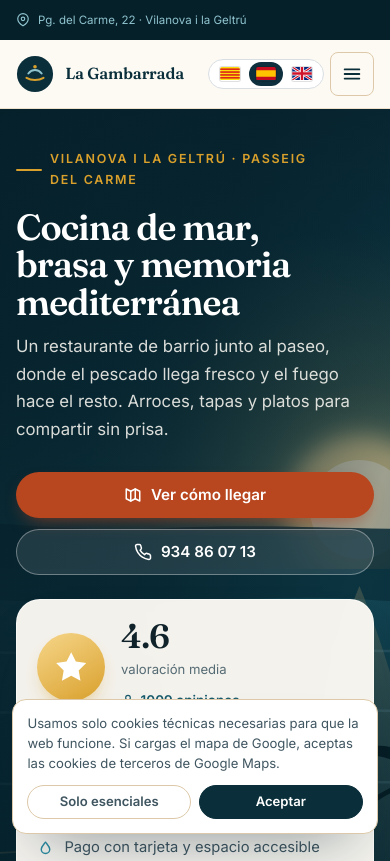
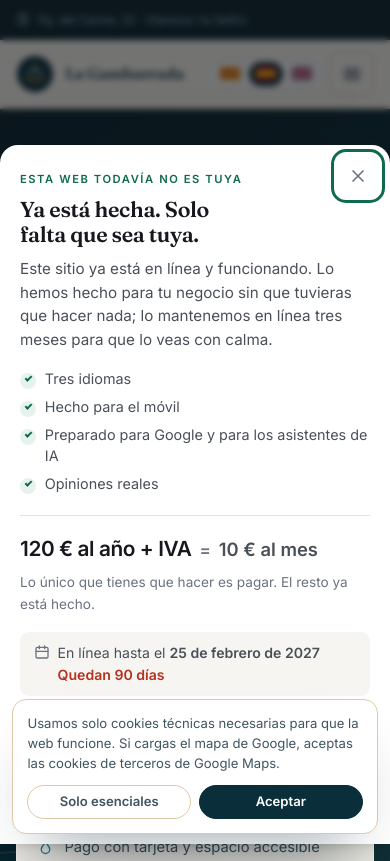
Before and after one commit to yourdataweb/lagambarrada, a plain HTML site: page es/index.html in a window 390 px wide. Shown: the top 861 px of the page. Drawn offline with Linux system fonts and the light colour scheme.

Commit message:
Offer panel: state the offer, take the decision
Adds the branded offer dialog to every site: what the site is, that it is already live,
the price with its monthly equivalence, the date it comes down, and two actions (buy,
contact). Closable, with a quiet reopen pill so the decision is deferred not lost.

Ends are per site at launch + 3 months. buyUrl/offerEmail are read from data.json; when
they are empty the primary action is the phone call and no second button is shown, so
two controls never lead to the same place.

```diff
--- /dev/null
+++ b/assets/css/offer-panel.css
@@ -0,0 +1,313 @@
+/* ==========================================================================
+   Offer panel — the conversion surface for a site that is live but unbought.
+   Repo: yourdataweb/site-components
+   Vendored into each site at assets/css/offer-panel.css and pinned by
+   src/components.lock.
+
+   Colour strategy, and why:
+   - The site's own accent stays on the site. The panel uses a single high-contrast
+     action colour for the primary CTA and nothing else, so the eye has exactly one
+     place to go. Two competing accents is the most common reason a dialog gets read
+     and not acted on.
+   - The primary CTA is the only element on the panel with a filled background. The
+     secondary is a quiet outline: it must be findable, not tempting.
+   - Urgency is carried by a warm red *only* on the deadline line, never on the CTA.
+     A red button reads as error; a red date reads as a deadline.
+
+   The panel is an overlay, never the page: it can be closed and the site content is
+   untouched underneath.
+   ========================================================================== */
+
+html.sm-offer-open,
+html.sm-offer-open body {
+  overflow: hidden;
+}
+
+/* The cookie notice is a legal surface and must stay reachable while the panel is
+   open: a visitor cannot be asked to accept or decline tracking behind a modal. It
+   is raised above the backdrop and the panel never covers its bottom edge. */
+html.sm-offer-open #cookiebar,
+html.sm-offer-open .cookiebar,
+html.sm-offer-open #cookie-banner {
+  z-index: 300;
+}
+
+.sm-offer {
+  --offer-ink: #16181d;
+  --offer-ink-soft: #4a5058;
+  --offer-muted: #6b7280;
+  --offer-paper: #ffffff;
+  --offer-line: #e6e3dd;
+  --offer-action: #0f6b4f;      /* one action colour, WCAG AA on white at 5.9:1 */
+  --offer-action-hover: #0b5440;
+  --offer-urgent: #b4321f;      /* deadline only */
+
+  position: fixed;
+  inset: 0;
+  z-index: 200;
+  display: flex;
+  align-items: center;
+  justify-content: center;
+  padding: 1rem;
+  font-family: Inter, -apple-system, BlinkMacSystemFont, "Segoe UI", Roboto, sans-serif;
+  -webkit-font-smoothing: antialiased;
+}
+
+.sm-offer__backdrop {
+  position: absolute;
+  inset: 0;
+  background: rgba(16, 18, 22, .58);
+  backdrop-filter: blur(3px);
+}
+
+.sm-offer__panel {
+  position: relative;
+  width: min(100%, 30rem);
+  max-height: calc(100vh - 2rem);
+  overflow-y: auto;
+  background: var(--offer-paper);
+  color: var(--offer-ink);
+  border-radius: 16px;
+  padding: 2rem 2rem 1.5rem;
+  box-shadow: 0 30px 80px -32px rgba(0, 0, 0, .55), 0 2px 8px rgba(0, 0, 0, .10);
+  animation: sm-offer-in .28s cubic-bezier(.22, 1, .36, 1);
+}
+
+@keyframes sm-offer-in {
+  from { opacity: 0; transform: translateY(12px) scale(.985); }
+  to   { opacity: 1; transform: none; }
+}
+@media (prefers-reduced-motion: reduce) {
+  .sm-offer__panel { animation: none; }
+}
+
+/* Close: top-right, 44px hit area, muted but not hidden. */
+.sm-offer__close {
+  position: absolute;
+  top: .6rem;
+  right: .6rem;
+  width: 44px;
+  height: 44px;
+  display: inline-flex;
+  align-items: center;
+  justify-content: center;
+  border: 0;
+  border-radius: 10px;
+  background: transparent;
+  color: var(--offer-muted);
+  cursor: pointer;
+}
+.sm-offer__close:hover { background: #f3f1ed; color: var(--offer-ink); }
+.sm-offer__close:focus-visible { outline: 3px solid var(--offer-action); outline-offset: 2px; }
+
+.sm-offer__kicker {
+  margin: 0 0 .55rem;
+  font-size: .7rem;
+  font-weight: 700;
+  letter-spacing: .14em;
+  text-transform: uppercase;
+  color: var(--offer-action);
+}
+
+.sm-offer__title {
+  margin: 0 0 .6rem;
+  font-family: Fraunces, Georgia, serif;
+  font-size: 1.6rem;
+  line-height: 1.15;
+  letter-spacing: -.015em;
+  color: var(--offer-ink);
+  padding-right: 2rem;
+}
+
+.sm-offer__lead {
+  margin: 0 0 1.1rem;
+  font-size: .95rem;
+  line-height: 1.55;
+  color: var(--offer-ink-soft);
+}
+
+/* Feature list: scannable, checkmarks, no icons fighting for attention. */
+.sm-offer__features {
+  margin: 0 0 1.25rem;
+  padding: 0;
+  list-style: none;
+  display: grid;
+  gap: .45rem;
+}
+.sm-offer__feature {
+  position: relative;
+  padding-left: 1.55rem;
+  font-size: .9rem;
+  line-height: 1.45;
+  color: var(--offer-ink-soft);
+}
+.sm-offer__feature::before {
+  content: "";
+  position: absolute;
+  left: 0;
+  top: .28rem;
+  width: 1rem;
+  height: 1rem;
+  border-radius: 50%;
+  background: #e7f2ed;
+}
+.sm-offer__feature::after {
+  content: "";
+  position: absolute;
+  left: .29rem;
+  top: .47rem;
+  width: .42rem;
+  height: .24rem;
+  border-left: 2px solid var(--offer-action);
+  border-bottom: 2px solid var(--offer-action);
+  transform: rotate(-45deg);
+}
+
+/* Price: the yearly figure and its monthly equivalent bound by an equals sign, so
+   they cannot be read as two separate charges. */
+.sm-offer__price {
+  display: flex;
+  align-items: baseline;
+  flex-wrap: wrap;
+  gap: .5rem;
+  padding: 1rem 0 .2rem;
+  border-top: 1px solid var(--offer-line);
+}
+.sm-offer__price-year {
+  font-size: 1.5rem;
+  font-weight: 700;
+  letter-spacing: -.02em;
+  color: var(--offer-ink);
+}
+.sm-offer__price-eq {
+  font-size: 1.05rem;
+  font-weight: 700;
+  color: var(--offer-muted);
+}
+.sm-offer__price-month {
+  font-size: 1.15rem;
+  font-weight: 600;
+  color: var(--offer-ink-soft);
+}
+.sm-offer__price-note {
+  margin: .1rem 0 0;
+  font-size: .85rem;
+  color: var(--offer-muted);
+}
+
+/* Deadline: warm red, the only place colour is allowed to alarm. */
+.sm-offer__meta {
+  display: flex;
+  align-items: flex-start;
+  gap: .5rem;
+  margin: 1rem 0 0;
+  padding: .7rem .85rem;
+  background: #f7f5f2;
+  border-radius: 9px;
+  font-size: .88rem;
+  line-height: 1.4;
+  color: var(--offer-ink-soft);
+}
+.sm-offer__meta svg { flex: none; margin-top: .1rem; color: var(--offer-muted); }
+.sm-offer__meta.is-urgent { background: #fdf1ee; color: #6d2318; }
+.sm-offer__meta.is-urgent svg { color: var(--offer-urgent); }
+.sm-offer__meta strong { color: inherit; }
+.sm-offer__days { display: block; font-weight: 600; color: var(--offer-urgent); margin-top: .15rem; }
+
+/* Actions: one filled, one outline. */
+.sm-offer__actions {
+  display: grid;
+  gap: .6rem;
+  margin-top: 1.4rem;
+}
+.sm-offer__cta {
+  display: inline-flex;
+  align-items: center;
+  justify-content: center;
+  min-height: 52px;
+  padding: .9rem 1.25rem;
+  border-radius: 10px;
+  background: var(--offer-action);
+  color: #fff;
+  font-size: 1rem;
+  font-weight: 700;
+  text-decoration: none;
+  transition: background-color .15s ease;
+}
+.sm-offer__cta:hover { background: var(--offer-action-hover); }
+.sm-offer__cta:focus-visible { outline: 3px solid var(--offer-action); outline-offset: 3px; }
+
+.sm-offer__secondary {
+  display: inline-flex;
+  align-items: center;
+  justify-content: center;
+  min-height: 46px;
+  padding: .7rem 1.25rem;
+  border: 1px solid var(--offer-line);
+  border-radius: 10px;
+  color: var(--offer-ink);
+  font-size: .93rem;
+  font-weight: 600;
+  text-decoration: none;
+}
+.sm-offer__secondary:hover { background: #f7f5f2; }
+.sm-offer__secondary:focus-visible { outline: 3px solid var(--offer-action); outline-offset: 3px; }
+
+.sm-offer__foot {
+  margin: .9rem 0 0;
+  font-size: .78rem;
+  line-height: 1.45;
+  color: var(--offer-muted);
+  text-align: center;
+}
+
+/* ---------------------------------------------------------------- mobile
+   Full-height sheet on a phone: the desktop dialog wastes the space it has and
+   pushes the CTA below the fold once the feature list wraps. */
+@media (max-width: 560px) {
+  .sm-offer { padding: 0; align-items: flex-end; }
+  .sm-offer__panel {
+    width: 100%;
+    max-height: 92vh;
+    border-radius: 18px 18px 0 0;
+    padding: 1.6rem 1.25rem 1.25rem;
+    animation: sm-offer-up .3s cubic-bezier(.22, 1, .36, 1);
+  }
+  @keyframes sm-offer-up {
+    from { opacity: 0; transform: translateY(24px); }
+    to   { opacity: 1; transform: none; }
+  }
+  .sm-offer__title { font-size: 1.35rem; }
+  .sm-offer__price-year { font-size: 1.3rem; }
+}
+
+/* ---------------------------------------------------------------- pill
+   After closing: small, low-contrast, bottom-left, out of the thumb's path. */
+/* `body >` is deliberate: a site stylesheet can define a generic `.sm-offer-pill`
+   or reset `position` on buttons, and the last-loaded rule wins. Anchoring the
+   selector keeps the pill fixed to the viewport instead of landing in normal flow
+   at the bottom of the document, where it is unclickable. */
+body > .sm-offer-pill {
+  position: fixed !important;
+  left: 1rem;
+  bottom: 1rem;
+  z-index: 190;
+  display: inline-flex;
+  align-items: center;
+  gap: .45rem;
+  max-width: calc(100vw - 2rem);
+  padding: .6rem .9rem;
+  border: 1px solid #ddd8cf;
+  border-radius: 999px;
+  background: rgba(255, 255, 255, .96);
+  color: #16181d;
+  font-family: Inter, -apple-system, BlinkMacSystemFont, "Segoe UI", Roboto, sans-serif;
+  font-size: .82rem;
+  font-weight: 600;
+  line-height: 1.2;
+  cursor: pointer;
+  box-shadow: 0 6px 20px -10px rgba(0, 0, 0, .35);
+}
+.sm-offer-pill:hover { background: #fff; }
+.sm-offer-pill:focus-visible { outline: 3px solid #0f6b4f; outline-offset: 2px; }
+.sm-offer-pill svg { flex: none; color: #0f6b4f; }
--- /dev/null
+++ b/assets/js/offer-panel.js
@@ -0,0 +1,237 @@
+/**
+ * Offer panel — the conversion surface.
+ *
+ * Source of truth: yourdataweb/site-components (offer-panel.css, offer-panel.js).
+ * Vendored into every site by scripts/sync-shared.mjs and pinned by src/components.lock.
+ *
+ * The situation this serves: the business has a finished website it did not commission.
+ * The site is live for a fixed period, then it comes down unless they buy. This panel is
+ * where that fact is stated and where the decision is made.
+ *
+ * Read from the site's data file (src/data.json):
+ *   offerEnds   ISO date (YYYY-MM-DD) the site stops being free. Omit to hide the countdown.
+ *   buyUrl      checkout / payment link. When absent the primary action becomes a call,
+ *               because inventing a "buy" that only dials a phone would be a mislabel.
+ *   offerEmail  contact address for the sales action. When absent, falls back to the phone.
+ *
+ * Behaviour, deliberately conservative:
+ *   - Shows once per visit (sessionStorage), not on every page load, and never again in the
+ *     same tab after closing. A nagging modal is why visitors bounce.
+ *   - Closing leaves a small, quiet "offer" pill so the decision is never lost, only deferred.
+ *   - Escape closes, focus is trapped while open and restored on close, the page behind is
+ *     inert to mouse and keyboard.
+ *   - With JavaScript off nothing renders: the site stays fully readable, which is the point
+ *     of the site. The panel is an overlay, never the content.
+ */
+(function () {
+  "use strict";
+
+  var KEY = "sm-offer-dismissed-v1";
+  var DELAY = 900;
+
+  function readConfig() {
+    var el = document.getElementById("sm-offer-config");
+    if (!el) return null;
+    try { return JSON.parse(el.textContent); } catch (e) { return null; }
+  }
+
+  function daysLeft(iso) {
+    if (!iso) return null;
+    var end = new Date(iso + "T23:59:59").getTime();
+    if (isNaN(end)) return null;
+    return Math.ceil((end - Date.now()) / 86400000);
+  }
+
+  function dismissed() {
+    try { return sessionStorage.getItem(KEY) === "1"; } catch (e) { return false; }
+  }
+  function remember() {
+    try { sessionStorage.setItem(KEY, "1"); } catch (e) { /* private mode */ }
+  }
+
+  function build(cfg, t) {
+    var overlay = document.createElement("div");
+    overlay.className = "sm-offer";
+    overlay.setAttribute("role", "dialog");
+    overlay.setAttribute("aria-modal", "true");
+    overlay.setAttribute("aria-labelledby", "sm-offer-title");
+    overlay.setAttribute("aria-describedby", "sm-offer-lead");
+
+    var days = daysLeft(cfg.offerEnds);
+    var urgent = days !== null && days <= 30;
+
+    var features = (t.features || []).map(function (f) {
+      return '<li class="sm-offer__feature">' + f + "</li>";
+    }).join("");
+
+    /* Days are stated as a number, not a ticking clock: a per-second countdown on a
+       three-month window is theatre, and visitors read theatre as pressure. */
+    var meta = "";
+    if (cfg.offerEnds) {
+      meta = '<p class="sm-offer__meta' + (urgent ? " is-urgent" : "") + '">' +
+        '<svg viewBox="0 0 24 24" width="16" height="16" fill="none" stroke="currentColor" stroke-width="2" stroke-linecap="round" stroke-linejoin="round" aria-hidden="true"><rect x="3" y="5" width="18" height="16" rx="2"/><path d="M8 3v4M16 3v4M3 11h18"/></svg>' +
+        '<span>' + t.until + " <strong>" + cfg.offerEndsLabel + "</strong>" +
+        (days !== null && days > 0
+          ? ' <span class="sm-offer__days">' + t.days.replace("{n}", days) + "</span>"
+          : "") +
+        "</span></p>";
+    }
+
+    /* Two actions must go two different places. Without a checkout link the primary
+       becomes the phone call, and the secondary is dropped rather than pointing at the
+       same number twice — two buttons that do the same thing is a dead end dressed as
+       a choice. */
+    /* No checkout link and no phone means there is no action to offer. Never build a
+       `tel:` with an empty number: it renders a dead link, and on a business with no
+       phone that is worse than admitting there is only one way to reach them. */
+    var hasPhone = !!(cfg.phoneE164 && String(cfg.phoneE164).replace(/[^0-9]/g, "").length >= 6);
+    var primaryHref = cfg.buyUrl || (hasPhone ? ("tel:" + cfg.phoneE164) : ("mailto:" + (cfg.offerEmail || "")));
+    if (!cfg.buyUrl && !hasPhone && !cfg.offerEmail) return null;
+    var primaryLabel = cfg.buyUrl ? t.buy : (hasPhone ? t.buyPhone : t.contact);
+    var primaryAttrs = cfg.buyUrl ? ' target="_blank" rel="noopener"' : "";
+
+    var secondaryHref = "";
+    var secondaryLabel = "";
+    if (cfg.buyUrl) {
+      /* Checkout exists: the alternative is a human, by email if we have one. */
+      if (cfg.offerEmail) { secondaryHref = "mailto:" + cfg.offerEmail; secondaryLabel = t.contact; }
+      else if (hasPhone) { secondaryHref = "tel:" + cfg.phoneE164; secondaryLabel = t.call; }
+    } else if (cfg.offerEmail && hasPhone) {
+      secondaryHref = "tel:" + cfg.phoneE164;
+      secondaryLabel = t.call;
+    }
+
+    overlay.innerHTML =
+      '<div class="sm-offer__backdrop" data-offer-close></div>' +
+      '<div class="sm-offer__panel">' +
+        '<button class="sm-offer__close" type="button" data-offer-close aria-label="' + t.close + '">' +
+          '<svg viewBox="0 0 24 24" width="20" height="20" fill="none" stroke="currentColor" stroke-width="2" stroke-linecap="round" aria-hidden="true"><path d="m6 6 12 12M18 6 6 18"/></svg>' +
+        "</button>" +
+        '<p class="sm-offer__kicker">' + t.kicker + "</p>" +
+        '<h2 class="sm-offer__title" id="sm-offer-title">' + t.title + "</h2>" +
+        '<p class="sm-offer__lead" id="sm-offer-lead">' + t.lead + "</p>" +
+        (features ? '<ul class="sm-offer__features">' + features + "</ul>" : "") +
+        '<div class="sm-offer__price">' +
+          '<span class="sm-offer__price-year">' + t.priceYear + "</span>" +
+          '<span class="sm-offer__price-eq" aria-hidden="true">=</span>' +
+          '<span class="sm-offer__price-month">' + t.priceMonth + "</span>" +
+        "</div>" +
+        '<p class="sm-offer__price-note">' + t.priceNote + "</p>" +
+        meta +
+        '<div class="sm-offer__actions">' +
+          '<a class="sm-offer__cta" href="' + primaryHref + '"' + primaryAttrs + ">" +
+            t.cta + "</a>" +
+          (secondaryHref
+            ? '<a class="sm-offer__secondary" href="' + secondaryHref + '">' + secondaryLabel + "</a>"
+            : "") +
+        "</div>" +
+        '<p class="sm-offer__foot">' + t.foot + "</p>" +
+      "</div>";
+
+    return overlay;
+  }
+
+  function init() {
+    var cfg = readConfig();
+    if (!cfg || !cfg.copy) return;
+
+    var page = document.body;
+    var opener = null;
+
+    function open() {
+      if (document.getElementById("sm-offer-root")) return;
+      var overlay = build(cfg, cfg.copy);
+      /* No reachable action at all: show nothing rather than a panel with no exit. */
+      if (!overlay) { showPill(); return; }
+      overlay.id = "sm-offer-root";
+      page.appendChild(overlay);
+      page.classList.add("sm-offer-open");
+      document.documentElement.classList.add("sm-offer-open");
+
+      var focusables = overlay.querySelectorAll(
+        'a[href], button:not([disabled])'
+      );
+      var first = focusables[0];
+      var last = focusables[focusables.length - 1];
+      if (first) first.focus({ preventScroll: true });
+
+      overlay.addEventListener("keydown", function (e) {
+        if (e.key === "Escape") { close(); return; }
+        if (e.key !== "Tab" || !focusables.length) return;
+        /* Keep Tab inside the dialog; without this it walks into the page behind. */
+        if (e.shiftKey && document.activeElement === first) {
+          e.preventDefault(); last.focus();
+        } else if (!e.shiftKey && document.activeElement === last) {
+          e.preventDefault(); first.focus();
+        }
+      });
+    }
+
+    function close() {
+      var overlay = document.getElementById("sm-offer-root");
+      if (overlay) overlay.parentNode.removeChild(overlay);
+      page.classList.remove("sm-offer-open");
+      document.documentElement.classList.remove("sm-offer-open");
+      remember();
+      showPill();
+      if (opener && opener.focus) opener.focus({ preventScroll: true });
+    }
+
+    /* A quiet reopen affordance, so closing defers the decision instead of losing it. */
+    function showPill() {
+      if (document.getElementById("sm-offer-pill")) return;
+      var pill = document.createElement("button");
+      pill.id = "sm-offer-pill";
+      pill.className = "sm-offer-pill";
+      pill.type = "button";
+      pill.innerHTML =
+        '<svg viewBox="0 0 24 24" width="16" height="16" fill="none" stroke="currentColor" stroke-width="2" stroke-linecap="round" stroke-linejoin="round" aria-hidden="true"><circle cx="12" cy="12" r="9"/><path d="M12 8v.01M11 12h1v4h1"/></svg>' +
+        "<span>" + cfg.copy.pill + "</span>";
+      pill.addEventListener("click", function (e) {
+        /* Direct binding, and the event is consumed here: a site script that stops
+           propagation on body clicks was swallowing the reopen. */
+        e.preventDefault();
+        e.stopPropagation();
+        opener = pill;
+        if (pill.parentNode) pill.parentNode.removeChild(pill);
+        open();
+      }, true);
+      page.appendChild(pill);
+    }
+
+    page.addEventListener("click", function (e) {
+      if (e.target.closest("[data-offer-close]")) { close(); }
+    });
+
+    if (dismissed()) {
+      showPill();
+    } else {
+      /* Never steal a click the visitor has already made. If they interact with the
+         page (language switch, nav, a link) before the panel is due, drop the auto
+         open and leave the pill: a dialog that appears under someone's cursor while
+         they are choosing a language is the worst possible first impression. */
+      var cancelled = false;
+      function cancel() {
+        if (cancelled) return;
+        cancelled = true;
+        window.clearTimeout(timer);
+        document.removeEventListener("pointerdown", cancel, true);
+        document.removeEventListener("keydown", cancel, true);
+        if (!document.getElementById("sm-offer-root")) showPill();
+      }
+      var timer = window.setTimeout(function () {
+        document.removeEventListener("pointerdown", cancel, true);
+        document.removeEventListener("keydown", cancel, true);
+        open();
+      }, DELAY);
+      document.addEventListener("pointerdown", cancel, true);
+      document.addEventListener("keydown", cancel, true);
+    }
+  }
+
+  if (document.readyState === "loading") {
+    document.addEventListener("DOMContentLoaded", init);
+  } else {
+    init();
+  }
+})();
--- a/es/index.html
+++ b/es/index.html
@@ -94,6 +94,8 @@
 </script>
 <link rel="stylesheet" href="../assets/css/header-tools.css">
 <link rel="stylesheet" href="../assets/css/styles.css">
+<link rel="stylesheet" href="../assets/css/offer-panel.css">
+
 <script type="application/ld+json">
 {
   "@context": "https://schema.org",
@@ -633,6 +635,10 @@
 
 <script src="../assets/js/components.js" defer></script>
 <script src="../assets/js/main.js" defer></script>
+
+<script type="application/json" id="sm-offer-config">{"offerEnds":"2027-02-25","offerEndsLabel":"25 de febrero de 2027","buyUrl":"","offerEmail":"","phoneE164":"+34934860713","copy":{"kicker":"Esta web todavía no es tuya","title":"Ya está hecha. Solo falta que sea tuya.","lead":"Este sitio ya está en línea y funcionando. Lo hemos hecho para tu negocio sin que tuvieras que hacer nada; lo mantenemos en línea tres meses para que lo veas con calma.","features":["Tres idiomas","Hecho para el móvil","Preparado para Google y para los asistentes de IA","Opiniones reales"],"priceYear":"120 € al año + IVA","priceMonth":"10 € al mes","priceNote":"Lo único que tienes que hacer es pagar. El resto ya está hecho.","until":"En línea hasta el","days":"Quedan {n} días","cta":"Quiero la web","buy":"Quiero la web","buyPhone":"Llama y quédate con ella","contact":"Habla con nosotros","call":"Llámanos","close":"Cerrar","pill":"Esta web todavía no es tuya","foot":"Si no la quieres, la retiramos al terminar el periodo. Sin compromiso."}}</script>
+<script src="../assets/js/offer-panel.js" defer></script>
+
 <script src="../assets/js/header-tools.js" defer></script>
 </body>
 </html>
--- a/scripts/sync-shared.mjs
+++ b/scripts/sync-shared.mjs
@@ -26,6 +26,9 @@ const FILES = [
   /* Header toolbar: one row for name + menu button + language switch on every site. */
   { from: "header-tools.css", to: "assets/css/header-tools.css" },
   { from: "header-tools.js", to: "assets/js/header-tools.js" },
+  /* Offer panel: the buy/contact CTA for a site that is live but unbought. */
+  { from: "offer-panel.css", to: "assets/css/offer-panel.css" },
+  { from: "offer-panel.js", to: "assets/js/offer-panel.js" },
 ];
 
 const sha = (buf) => createHash("sha256").update(buf).digest("hex");
--- a/src/data.json
+++ b/src/data.json
@@ -48,5 +48,8 @@
   },
   "slug": "lagambarrada",
   "siteDomain": "vilanovailageltru.info",
-  "photoSelector": ".hero__photo img"
+  "photoSelector": ".hero__photo img",
+  "offerEnds": "2027-02-25",
+  "buyUrl": "",
+  "offerEmail": ""
 }
```
Also changed, not shown: en/index.html (+6 -0 lines), index.html (+6 -0 lines), scripts/build.mjs (+44 -1 lines), src/i18n/ca.json (+25 -1 lines), src/i18n/en.json (+25 -1 lines), src/i18n/es.json (+25 -1 lines), src/template.html (+6 -0 lines), 1 other file.
